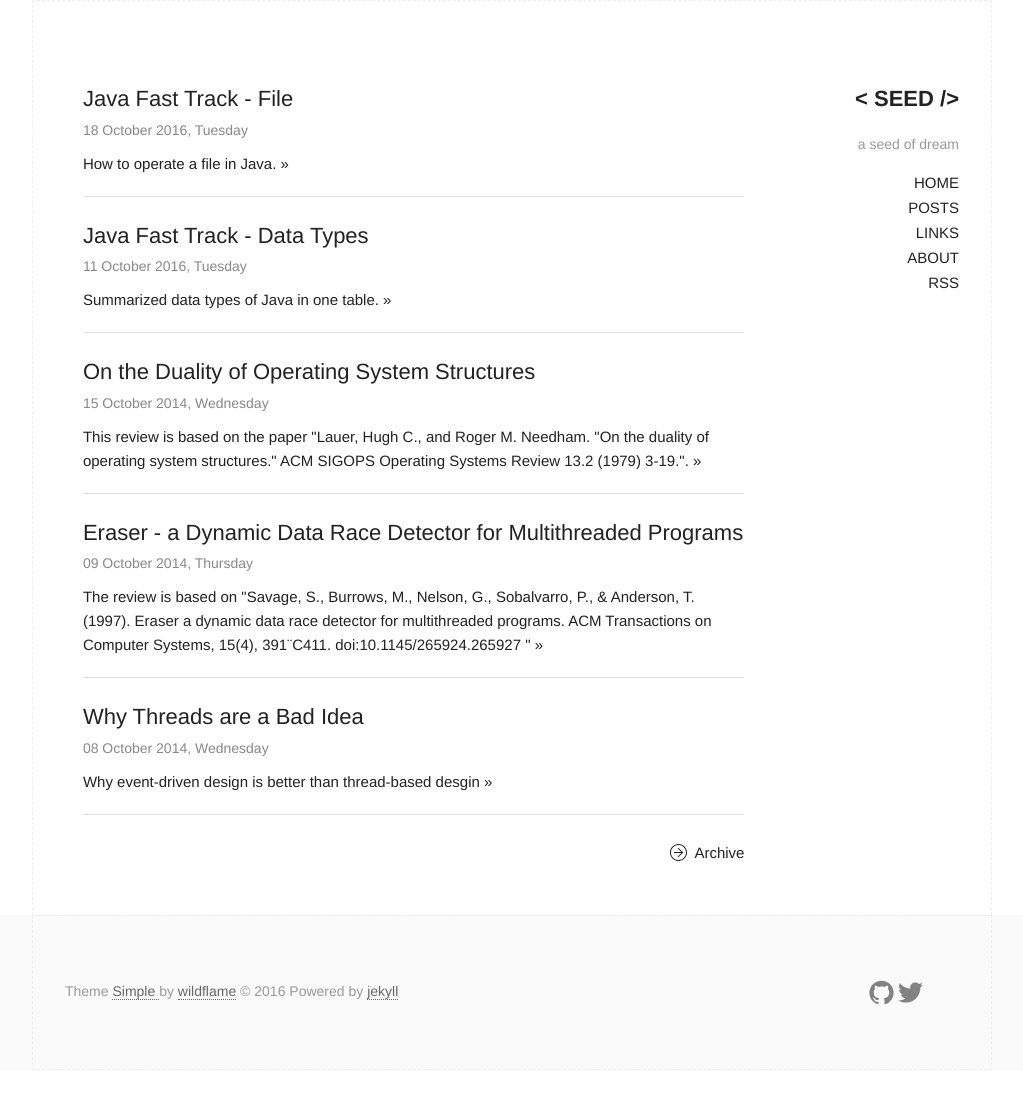
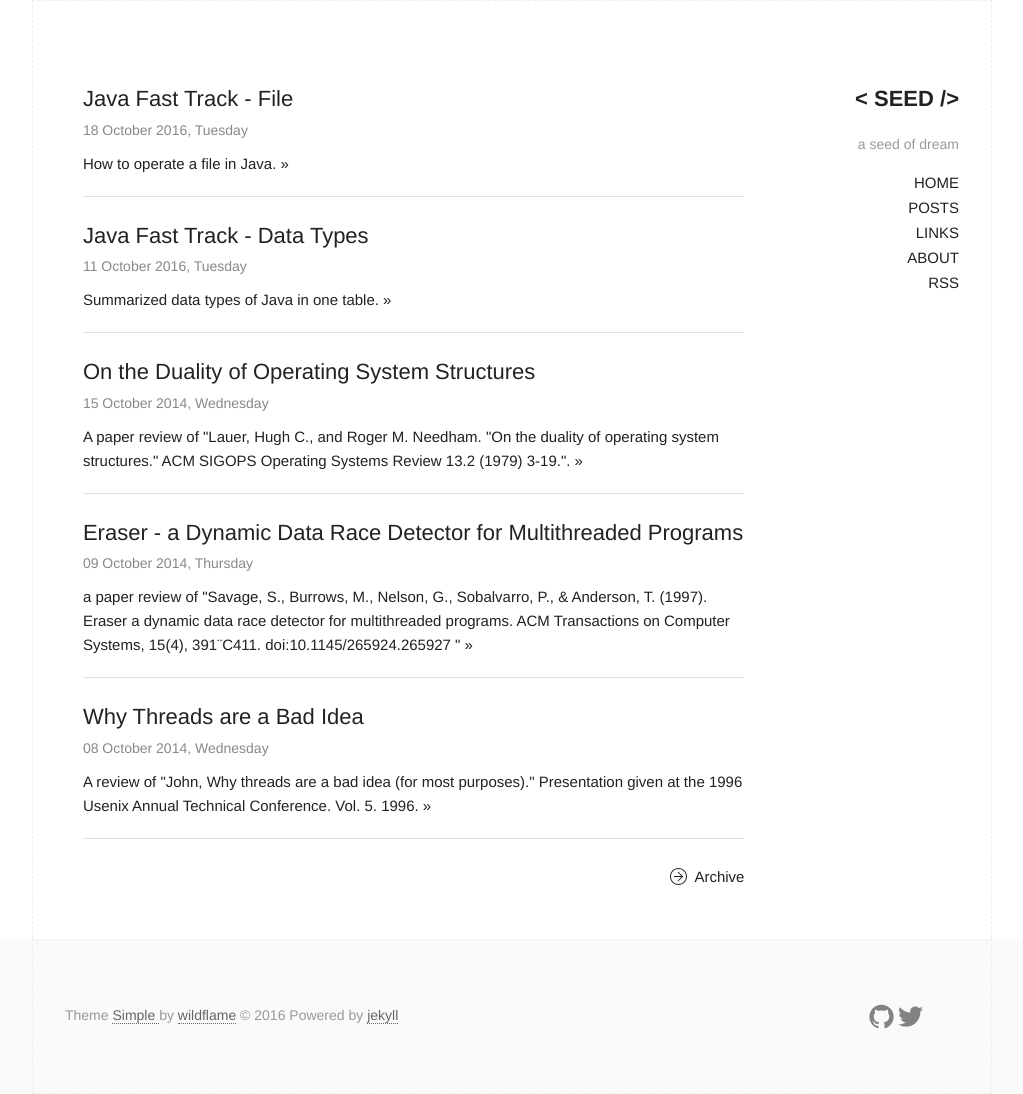
Before and after one commit to Tonyxu82/tonyxu82.github.io, a Jekyll site: the page built from index.html, in a window 1280 px wide. Shown: the whole page, without its empty margins (128-1151 px from the left). Built offline with Jekyll 4.4.1, drawn with Linux system fonts in a browser that asks for light colours; before the commit the page ends 1070 px from its top, so only the background shows below that.

Commit message:
add paper reviews

```diff
--- a/_posts/2014-10-08-Why-Threads-are-a-Bad-Idea.md
+++ b/_posts/2014-10-08-Why-Threads-are-a-Bad-Idea.md
@@ -3,7 +3,7 @@ layout: post
 title: Why Threads are a Bad Idea
 author: Tony Xu
 category: Operating System
-description: Why event-driven design is better than thread-based desgin
+description: A review of "John, Why threads are a bad idea (for most purposes)." Presentation given at the 1996 Usenix Annual Technical Conference. Vol. 5. 1996.
 ---
 
 The threads become popular, but even an expert will grumble that they are hard to program. The denouncement from John Ousterhost is extremely sharp. In his slide, he claims that the event-driven programming is a better choice for most purposes which the threads could be applied. For supporting this idea, he gives a brief introduction to the concepts of threads and events respectively, and comparing their pros and cons.
--- a/_posts/2014-10-09-Eraser-a-Dynamic-Data-Race-Detector-for-Multithreaded-Programs.md
+++ b/_posts/2014-10-09-Eraser-a-Dynamic-Data-Race-Detector-for-Multithreaded-Programs.md
@@ -3,7 +3,7 @@ layout: post
 title: Eraser - a Dynamic Data Race Detector for Multithreaded Programs
 author: Tony Xu
 category: Operating System
-description: The review is based on "Savage, S., Burrows, M., Nelson, G., Sobalvarro, P., & Anderson, T. (1997). Eraser a dynamic data race detector for multithreaded programs. ACM Transactions on Computer Systems, 15(4), 391¨C411. doi:10.1145/265924.265927 "
+description: a paper review of "Savage, S., Burrows, M., Nelson, G., Sobalvarro, P., & Anderson, T. (1997). Eraser a dynamic data race detector for multithreaded programs. ACM Transactions on Computer Systems, 15(4), 391¨C411. doi:10.1145/265924.265927 "
 ---
 
 Nowadays, multithread is common but hard to program, even for an expert. One of the reasons is sychnoization. And the data race (race condition) is one of critical problem in sychnoization. The data race is two concurrent threads access a shared variable and at least one of them tries to modify it, and the result is timing-dependent. The potential data race, especially when the read/write order are not expected will corrupt the shared data. If this data is your account balance, that will be a disaster. Traditionally, we use lock & locked methods to protect such shared data, which we can call it critical section. But the problem is sometimes we will forget to protect the critical section since the complexity of the logic of the program. How to detect data race dynamically and statically become crucial.
--- a/_posts/2014-10-15-On-the-Duality-of-Operating-System-Structures.md
+++ b/_posts/2014-10-15-On-the-Duality-of-Operating-System-Structures.md
@@ -3,7 +3,7 @@ layout: post
 title: On the Duality of Operating System Structures
 author: Tony Xu
 category: Operating System
-description: This review is based on the paper "Lauer, Hugh C., and Roger M. Needham. "On the duality of operating system structures." ACM SIGOPS Operating Systems Review 13.2 (1979) 3-19.".
+description: A paper review of "Lauer, Hugh C., and Roger M. Needham. "On the duality of operating system structures." ACM SIGOPS Operating Systems Review 13.2 (1979) 3-19.".
 ---
 
 Event-Driven Model (Message Oriented Model) or Multi-Thread Model (Procedure Oriented Model)? The arguments always exist in design in large software system such as operating systems. In this paper, the authors try to reconcile such conflict to make the system design area to be more rational.
```
Also changed, not shown: _posts/2014-10-01-An-Introduction-to-Programming-with-Threads.md (+1 -1 lines).
